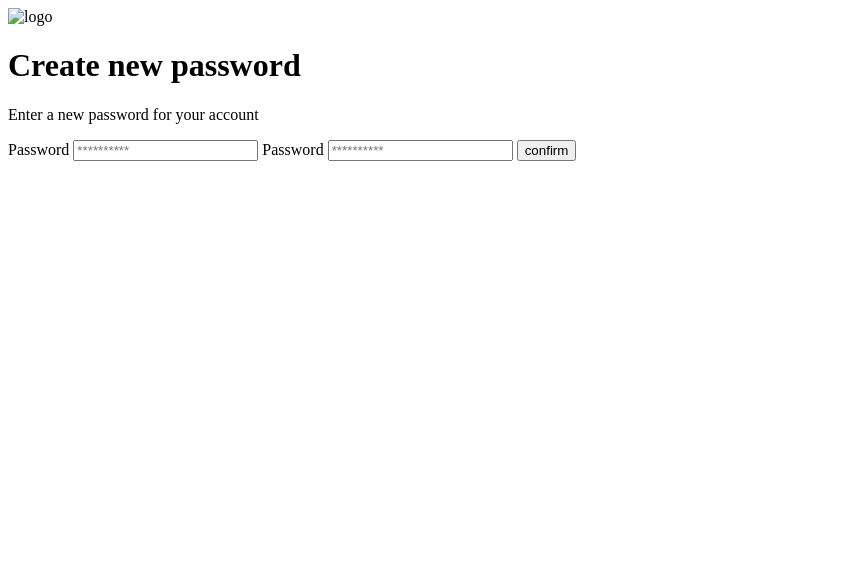
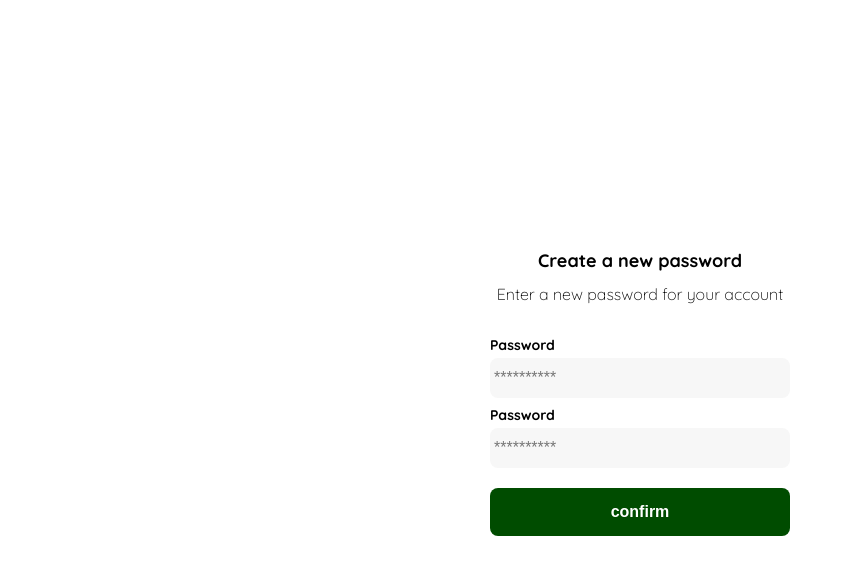
Before and after one commit to Elchicogamer117/YARD_Sale, a plain HTML site: page password.html in a window 1280 px wide. Shown: the whole page, without its empty margins (0-845 px from the left). Drawn offline with Linux system fonts and the light colour scheme.

Commit message:
Creando interfaz new password - css

```diff
--- a/password.html
+++ b/password.html
@@ -4,14 +4,100 @@
     <meta charset="UTF-8">
     <meta http-equiv="X-UA-Compatible" content="IE=edge">
     <meta name="viewport" content="width=device-width, initial-scale=1.0">
+    <link href="https://fonts.googleapis.com/css2?family=Quicksand:wght@300;500;700&display=swap" rel="stylesheet">
     <title>Document</title>
+    <style>
+        :root {
+            --white: #FFFFFF;
+            --black: #000000;
+            --light-pink: #C7C7C7;
+            --text-input-field: #f7f7f7;
+            --flag--green: #004c00;
+            --sm: 14px;
+            --md: 16px;
+            --lg: 18px;
+        }
+        body {
+            margin: 0;
+            font-family: 'Quicksand', sans-serif;
+        }
+        .login {
+            width: 100%;
+            height: 100vh;
+            display: grid;
+            place-items: center;
+        }
+        .formContainer {
+            display: grid;
+            grid-template-rows: auto 1fr auto;
+            width: 300px;
+        }
+        .logo {
+            width: 150px;
+            margin-bottom: 50px;
+            justify-self: center;
+            display: none;
+        }
+        .title {
+            font-size: var(--lg);
+            margin-bottom: 12px;
+            text-align: center;
+        }
+        .subtitle {
+            color: var(light-pink);
+            font-size: var(--md);
+            font-weight: 300;
+            margin-top: 0;
+            margin-bottom: 32px;
+            text-align: center;
+        }
+        .form {
+            display: flex;
+            flex-direction: column;
+        }
+        .label {
+            font-size: var(--sm);
+            font-weight: bold;
+            margin-bottom: 4px;
+        }
+        .input {
+            background-color: var(--text-input-field);
+            border: none;
+            border-radius: 8px;
+            height: 32px;
+            font-size: var(--md);
+            padding: 4px;
+            margin-bottom: 8px;
+        }
+        .primaryButton {
+            background-color: var(--flag--green);
+            border-radius: 8px;
+            border: none;
+            color: var(--white);
+            width: 100%;
+            height:  48px;
+            cursor: pointer;
+            font-size: var(--md);
+            font-weight: bold;
+        }
+        .loginButton {
+            margin-top: 12px;
+            margin-bottom: 28px;
+        }
+        @media (max-width: 640px) {
+            .logo {
+                display: block;
+            }
+        }
+
+    </style>
 </head>
 <body>
     <div class="login">
         <div class="formContainer">
-            <img src="" alt="logo" class="logo">
+            <img src="./logos/logo_yard_sale.svg" alt="logo" class="logo">
 
-            <h1 class="tile"> Create new password </h1>
+            <h1 class="title"> Create a new password </h1>
             <p class="subtitle"> Enter a new password for your account</p>
 
             <form action="/" class="form">
@@ -21,10 +107,12 @@
                 <label for="rePassword" class="label"> Password </label>
                 <input type="password" id="rePassword" placeholder="**********" class="input inputPwd">
 
-                <input type="submit" value="confirm" class="primatyButton loginButton">
+                <input type="submit" value="confirm" class="primaryButton loginButton">
 
             </form>
         </div>
     </div>
+
+
 </body>
 </html>
```
